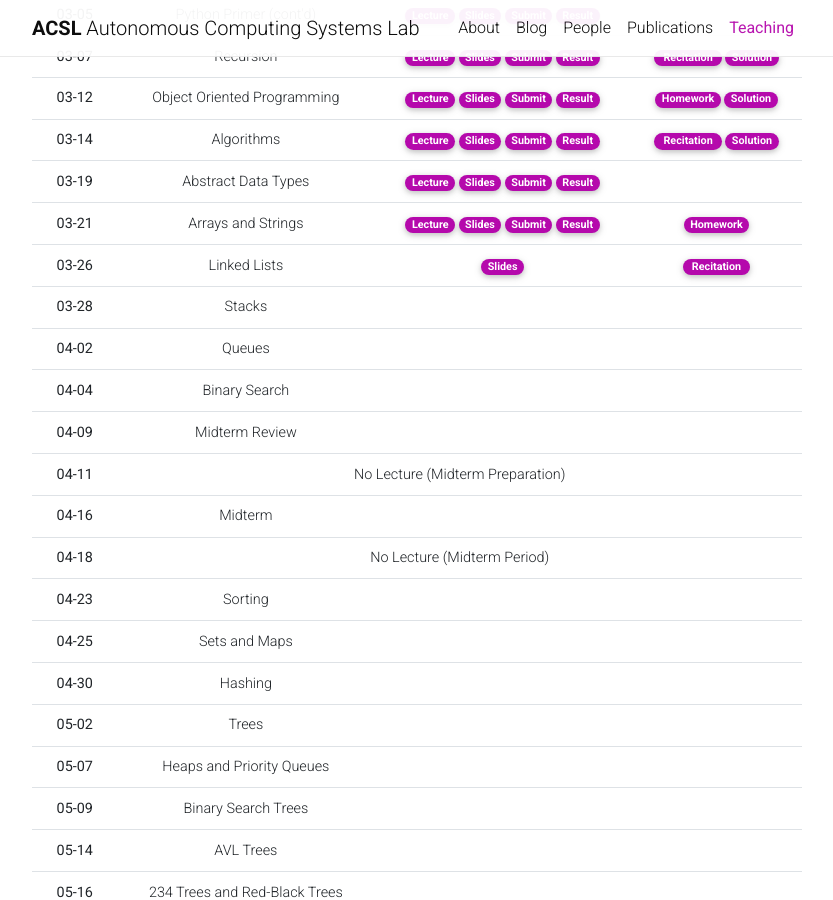
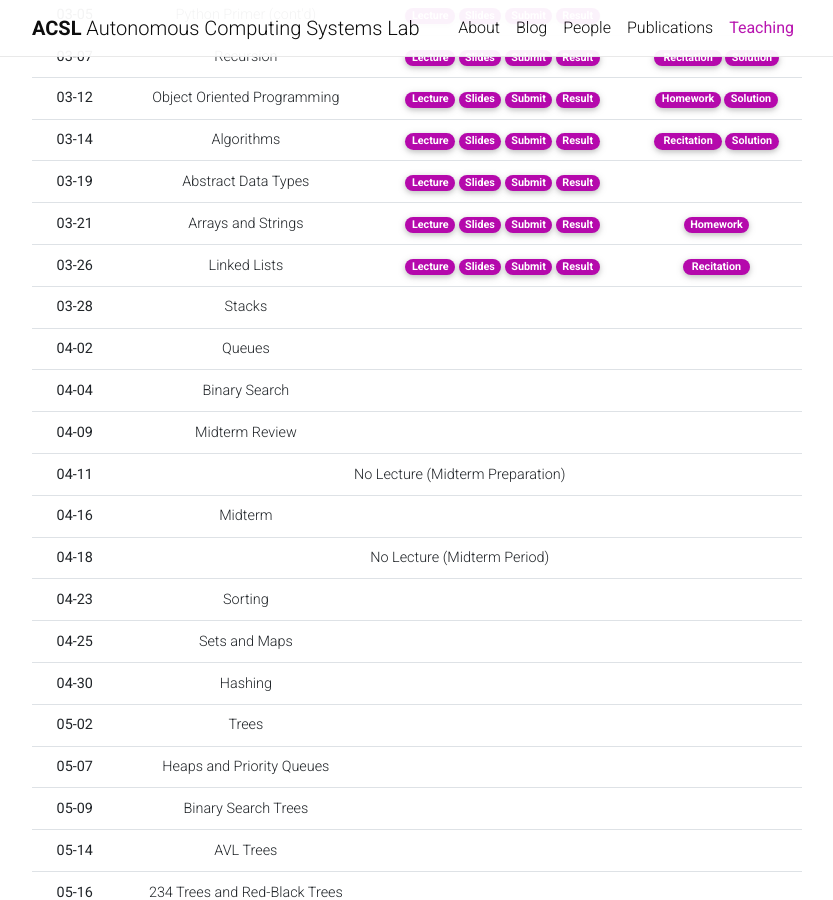
Before and after one commit to Uehwan/Uehwan.github.io, a Jekyll site: the page built from _teaching/datastruct24sp.md, in a window 1280 px wide and 900 px high, scrolled down 1196 px. Shown: the whole window, without its empty margins (223-1056 px from the left). Built offline with Jekyll 4.4.1, drawn with Linux system fonts in a browser that asks for light colours; nearby versions of some CDN libraries; comment, search, counter and statistics services are not loaded; a style sheet for code colours, icons or effects is not loaded.

Commit message:
0326 after

```diff
--- a/_teaching/datastruct24sp.md
+++ b/_teaching/datastruct24sp.md
@@ -163,9 +163,10 @@
       <th scope="row">03-26</th>
       <td>Linked Lists</td>
       <td>
-        <!--a href="https://youtu.be/nw_5dHG0QgE" target="_blank" class="badge badge-pill" style="background-color:#B509AC;">Recording</a-->
+        <a href="https://colab.research.google.com/drive/1beaC0Ux0YthIZAl6IMnEU5gxUKjy3kPX?usp=sharing" target="_blank" class="badge badge-pill" style="background-color:#B509AC;">Lecture</a>
         <a href="https://docs.google.com/presentation/d/1qku5m_T1eoJQ4x6_FJDQ4k2KzvN_XCR0_ekB9Ufwckk/edit?usp=sharing" target="_blank" class="badge badge-pill" style="background-color:#B509AC;">Slides</a>
-        <!--a href="https://colab.research.google.com/drive/1lOEY_pKF5nVgvYWlaXUa6CC0Qoolhvfj?usp=sharing" target="_blank" class="badge badge-pill" style="background-color:#B509AC;">Codes</a-->
+        <a href="https://forms.gle/aTvAEFZAGVXXgfjN9" target="_blank" class="badge badge-pill" style="background-color:#B509AC;">Submit</a>
+        <a href="https://docs.google.com/spreadsheets/d/13uBqFnF4yhauH-Gv94O1c8PlxZIu9QMirVaFi0qwhhk/edit?usp=sharing" target="_blank" class="badge badge-pill" style="background-color:#B509AC;">Result</a>
       </td>
       <td>
         <a href="https://colab.research.google.com/drive/1HmPEEKm4Cd4CS4bFUpQaMYfFxouNqBpa?usp=sharing" target="_blank" class="badge badge-pill" style="background-color:#B509AC;">&nbsp;Recitation&nbsp;</a>
```
